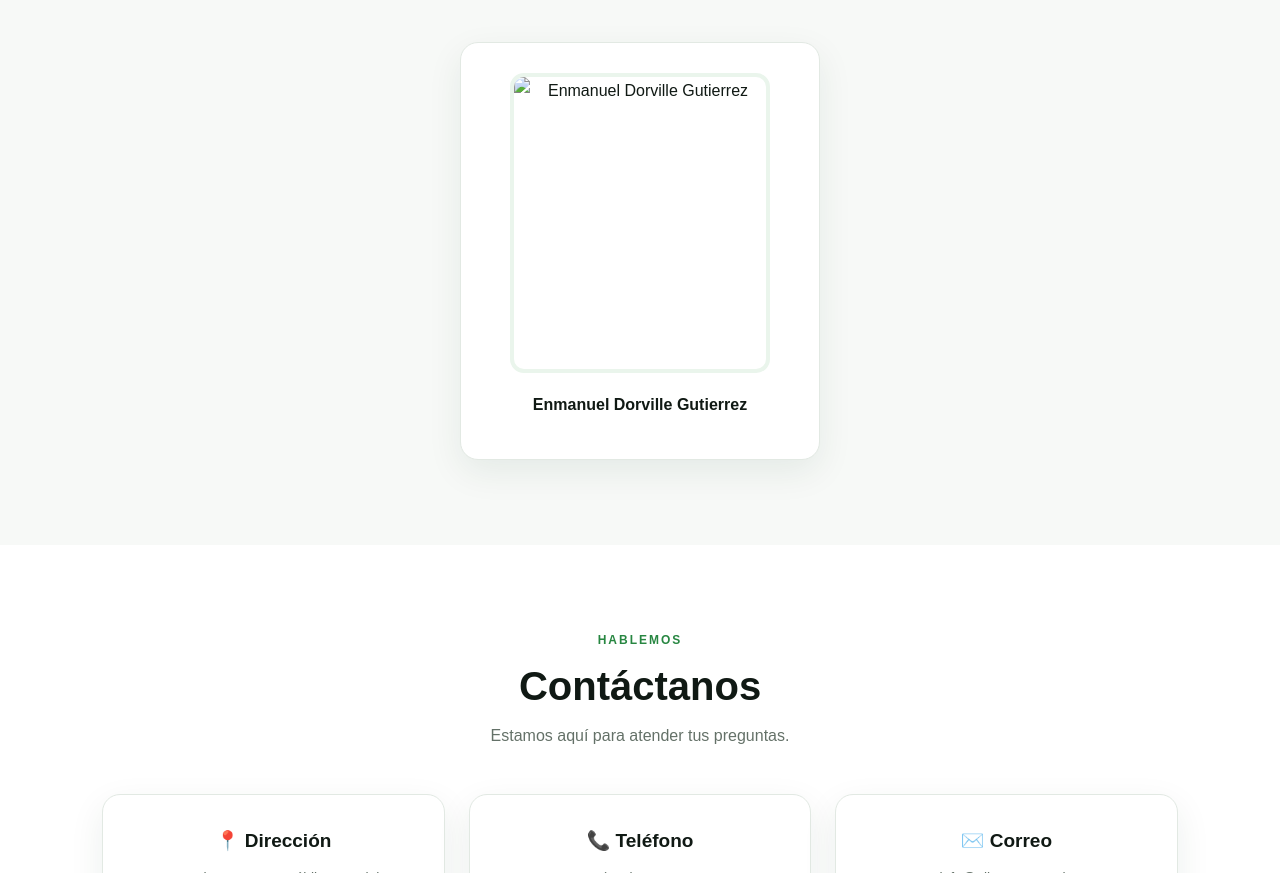
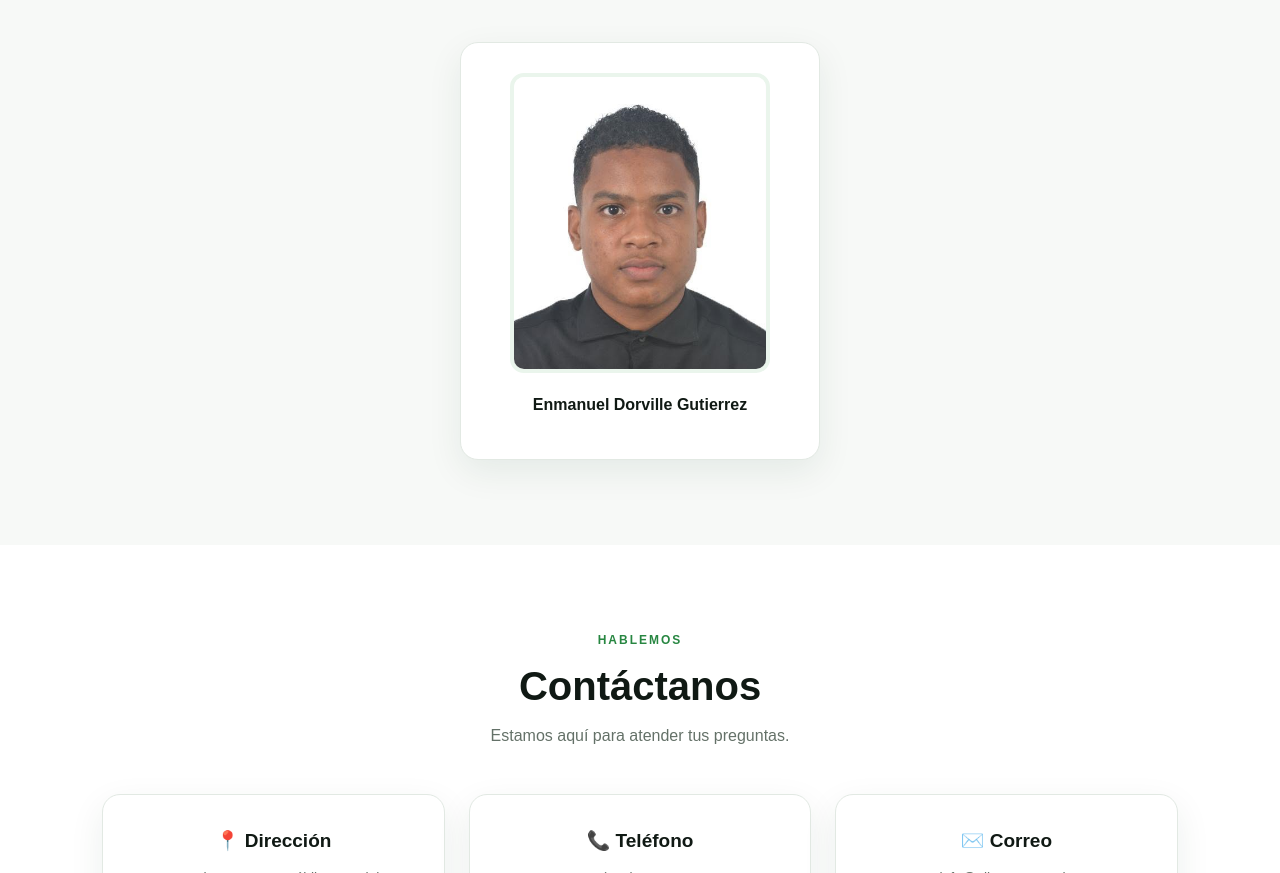
Before and after one commit to angelfeliz0714-arch/Alimex-Wed, a plain HTML site: page index.html in a window 1280 px wide. Shown: the part 2754-3627 px from the top of the page. Drawn offline with Linux system fonts and the light colour scheme.

Commit message:
Corregir ruta de la foto de Enmanuel

```diff
--- a/index.html
+++ b/index.html
@@ -126,7 +126,7 @@
             </div>
             <div class="team-grid">
                 <article class="team-card">
-                    <img class="team-photo" src="enmanuel-dorville-gutierrez.jpg" alt="Enmanuel Dorville Gutierrez">
+                    <img class="team-photo" src="845457746_1101589266060737_3366460002558829633_n.jpg" alt="Enmanuel Dorville Gutierrez">
                     <h3>Enmanuel Dorville Gutierrez</h3>
                 </article>
             </div>
```
